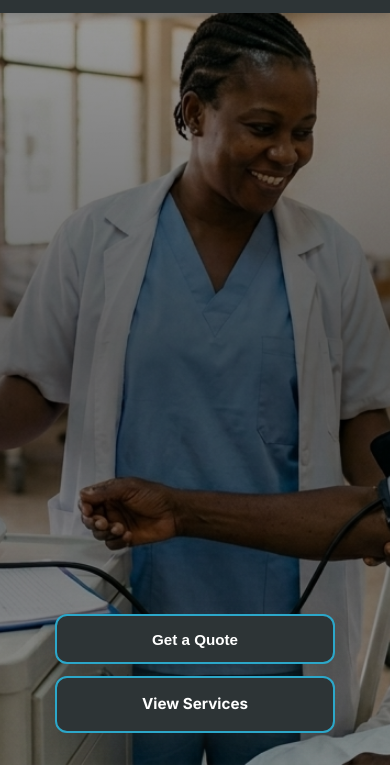
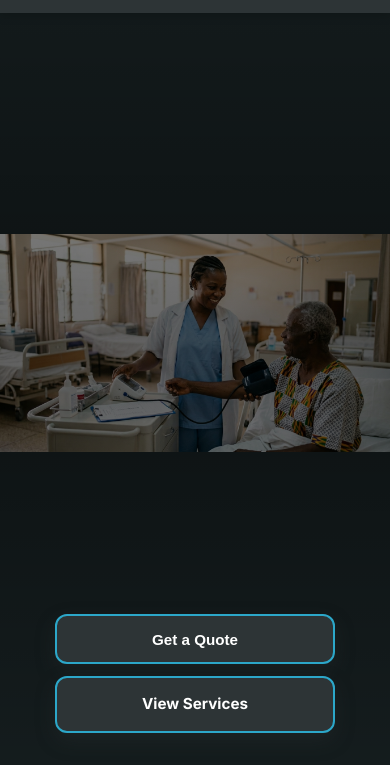
Before and after one commit to mukoe2020/ubuntu-supply-solutions, a website: page public/index.html in a window 390 px wide. Shown: the part 79-844 px from the top of the page. Drawn offline with Linux system fonts and the light colour scheme.

Commit message:
Mobile hero image adjustment: switch to background-size: contain to show full image instead of cropping, add fallback background color (#1f2b2d) for empty space

```diff
--- a/public/css/index-styles.css
+++ b/public/css/index-styles.css
@@ -301,8 +301,11 @@
     .hero-image {
         height: 100vh;
         min-height: 100vh;
+        background-size: contain;
         background-position: center;
+        background-repeat: no-repeat;
         background-attachment: scroll;
+        background-color: #1f2b2d;
         width: 100%;
     }
 
@@ -416,8 +419,11 @@
     .hero-image {
         height: 100vh;
         min-height: 100vh;
+        background-size: contain;
         background-position: center;
+        background-repeat: no-repeat;
         background-attachment: scroll;
+        background-color: #1f2b2d;
         width: 100%;
     }
 
```
